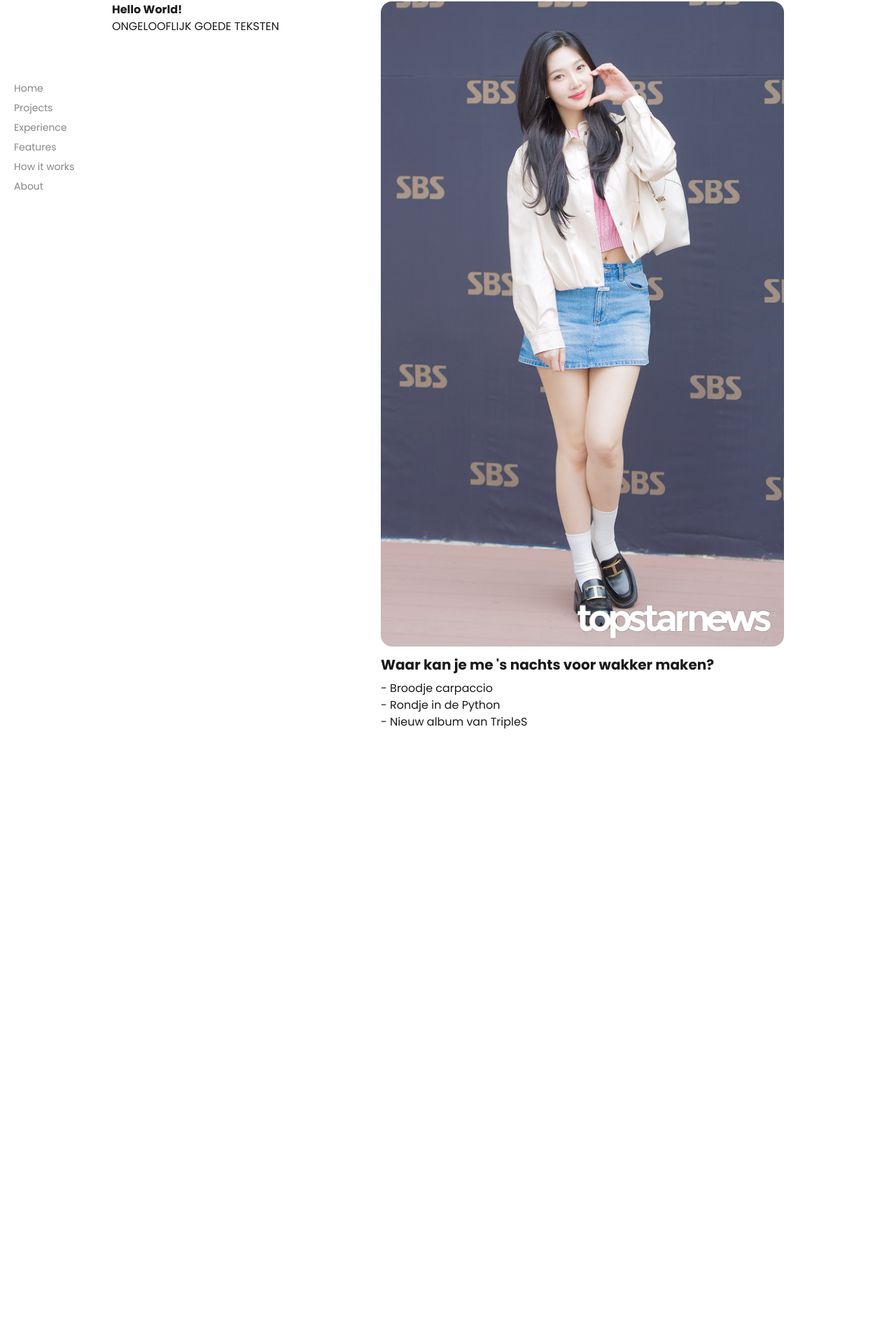
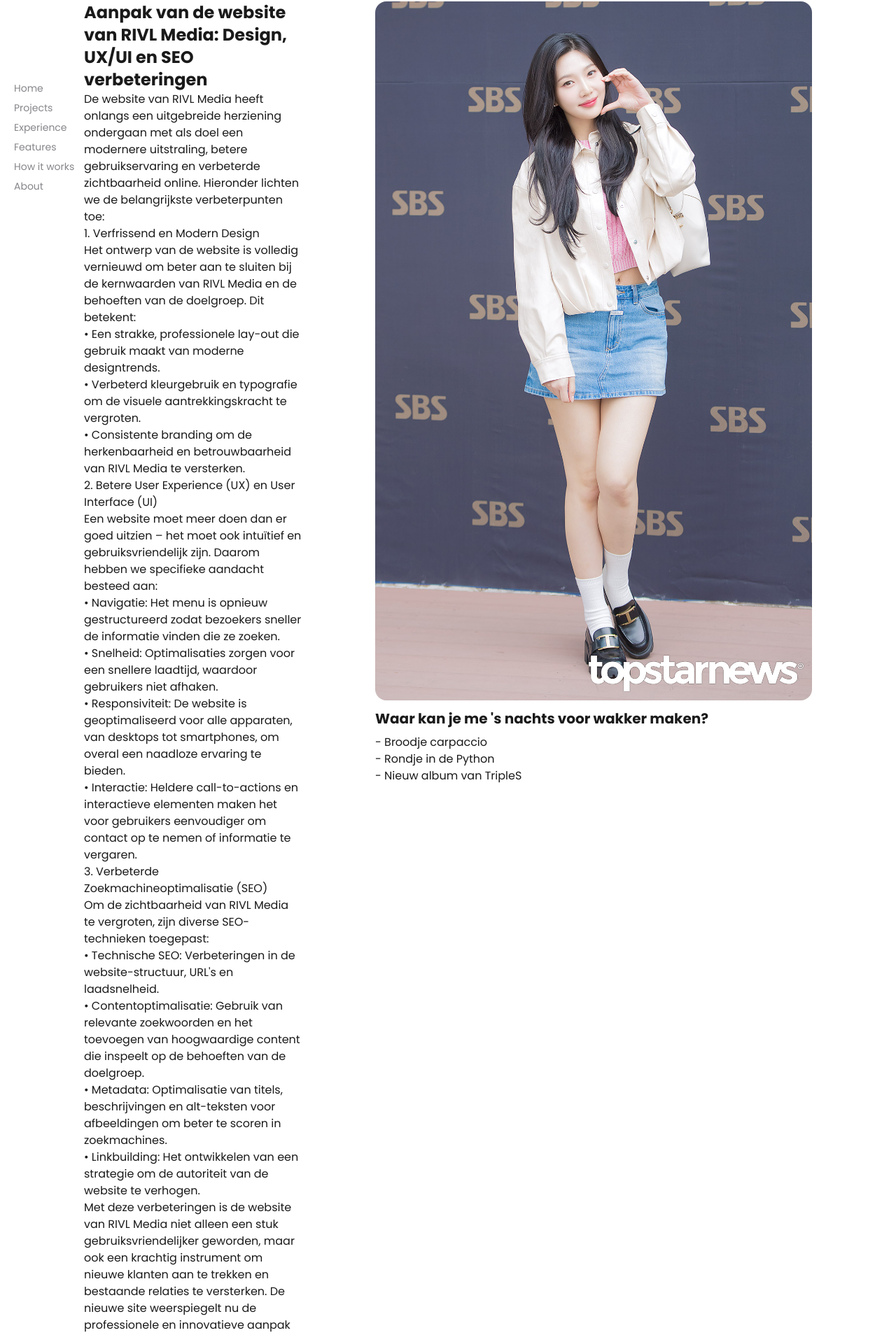
Before and after one commit to Realrickkel/Portfolio, a React (Vite) app: page /rivlmedia in a window 1280 px wide. Shown: the part 220-2128 px from the top of the page at 70% size. Before the commit the page ends 1384 px from the top, so only its background shows below. Built offline with nearby package versions, Linux system fonts and the light colour scheme.

Commit message:
Update RIVLMediaComponent.jsx

```diff
--- a/src/Components/RIVLMediaComponent.jsx
+++ b/src/Components/RIVLMediaComponent.jsx
@@ -10,11 +10,61 @@
                         <div>
                             <h1 className="text-4xl font-bold text-center">TITEL EN ARTIEST!</h1>
                         </div>
-                        <div className="common-padding flex flex-row
+                        <div className="common-padding !px-0 flex flex-row
                         justify-between">
                             <div className="flex flex-col max-w-[30%]">
-                                <h2 className="font-bold">Hello World!</h2>
-                                <p>ONGELOOFLIJK GOEDE TEKSTEN</p>
+                                <h2 className="text-2xl font-bold">Aanpak van de website van RIVL Media: Design, UX/UI en SEO verbeteringen</h2>
+                                <p>De website van RIVL Media heeft onlangs een uitgebreide herziening ondergaan met als doel een modernere uitstraling, betere gebruikservaring en verbeterde zichtbaarheid online. Hieronder lichten we de belangrijkste verbeterpunten toe:</p>
+                                <h3>1. Verfrissend en Modern Design</h3>
+                                <p>Het ontwerp van de website is volledig vernieuwd om beter aan te sluiten bij de kernwaarden van RIVL Media en de behoeften van de doelgroep. Dit betekent:</p>
+                                <ul>
+                                    <li>
+                                    •	Een strakke, professionele lay-out die gebruik maakt van moderne designtrends.
+                                    </li>
+                                    <li>
+                                    •	Verbeterd kleurgebruik en typografie om de visuele aantrekkingskracht te vergroten.
+                                    </li>
+                                    <li>
+                                    •	Consistente branding om de herkenbaarheid en betrouwbaarheid van RIVL Media te versterken.
+                                    </li>
+                                </ul>
+
+                                <h3>2. Betere User Experience (UX) en User Interface (UI)</h3>
+                                <p>Een website moet meer doen dan er goed uitzien – het moet ook intuïtief en gebruiksvriendelijk zijn. Daarom hebben we specifieke aandacht besteed aan:</p>
+                                <ul>
+                                   <li>
+                                   •	Navigatie: Het menu is opnieuw gestructureerd zodat bezoekers sneller de informatie vinden die ze zoeken.
+                                    </li>
+                                    <li>
+                                    •	Snelheid: Optimalisaties zorgen voor een snellere laadtijd, waardoor gebruikers niet afhaken.
+                                    </li>
+                                    <li>
+                                    •	Responsiviteit: De website is geoptimaliseerd voor alle apparaten, van desktops tot smartphones, om overal een naadloze ervaring te bieden.
+                                    </li>
+                                    <li>
+                                    •	Interactie: Heldere call-to-actions en interactieve elementen maken het voor gebruikers eenvoudiger om contact op te nemen of informatie te vergaren.
+                                    </li>
+                                </ul>
+
+                                <h3>3. Verbeterde Zoekmachineoptimalisatie (SEO)</h3>
+                                <p>Om de zichtbaarheid van RIVL Media te vergroten, zijn diverse SEO-technieken toegepast:</p>
+                                <ul>
+                                    <li>
+                                    •	Technische SEO: Verbeteringen in de website-structuur, URL's en laadsnelheid.
+                                    </li>
+                                    <li>
+                                    •	Contentoptimalisatie: Gebruik van relevante zoekwoorden en het toevoegen van hoogwaardige content die inspeelt op de behoeften van de doelgroep.
+                                    </li>
+                                    <li>
+                                    •	Metadata: Optimalisatie van titels, beschrijvingen en alt-teksten voor afbeeldingen om beter te scoren in zoekmachines.
+                                    </li>
+                                    <li>
+                                    •	Linkbuilding: Het ontwikkelen van een strategie om de autoriteit van de website te verhogen.
+                                    </li>
+
+                                </ul>
+
+                                <p>Met deze verbeteringen is de website van RIVL Media niet alleen een stuk gebruiksvriendelijker geworden, maar ook een krachtig instrument om nieuwe klanten aan te trekken en bestaande relaties te versterken. De nieuwe site weerspiegelt nu de professionele en innovatieve aanpak die RIVL Media kenmerkt.</p>
                             </div>
                             <div  className="flex flex-col max-w-[60%]">
                             <img src={JOYIMG} alt="PF image" className="rounded-2xl"/>
```
